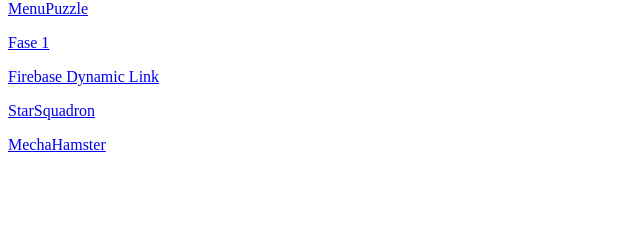
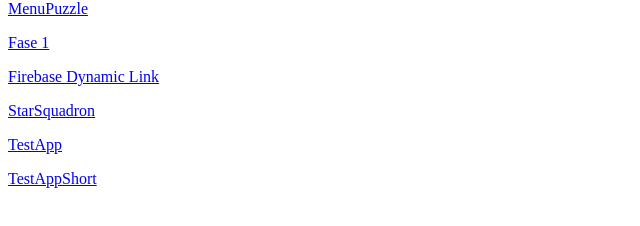
Before and after one commit to Dayanne7/testeFirebase, a plain HTML site: page index.html in a window 1280 px wide. Shown: the part 66-292 px from the top of the page, without its empty margins (0-640 px from the left). Drawn offline with Linux system fonts and the light colour scheme.

Commit message:
Update index.html

```diff
--- a/index.html
+++ b/index.html
@@ -8,6 +8,7 @@
    <p><a href="unitydl://mylink?Fase1">Fase 1</a></p>
    <p><a href="https://puzzlebolinha.page.link/fase1">Firebase Dynamic Link</a></p>
    <p><a href="https://starsquadron.page.link/stakester">StarSquadron</a></p>
-   <p><a href="https://mechahamsterteste.page.link/teste">MechaHamster</a></p>
+   <p><a href="https://firebaseteestapp.page.link/Fc4u">TestApp</a></p>
+   <p><a href="https://firebaseteestapp.page.link/">TestAppShort</a></p>
 </body>
 </html>
```
